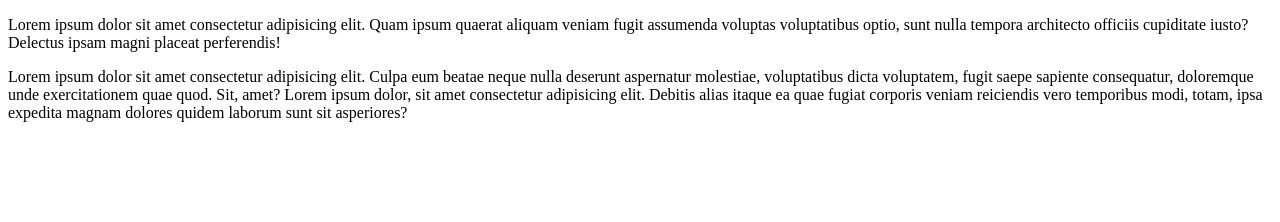
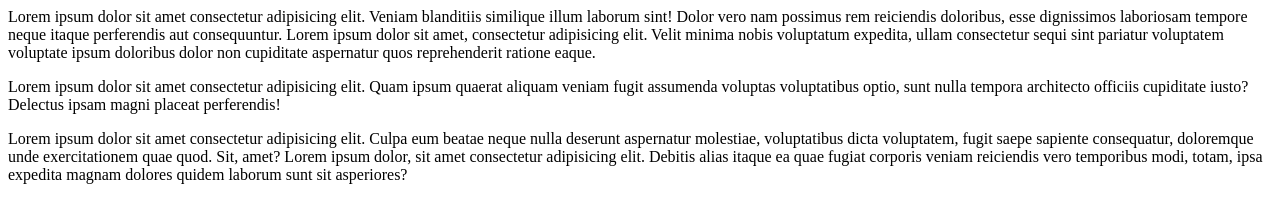
Before and after one commit to SajidBhuiyan/my-fift-repo, a plain HTML site: page index.html in a window 1280 px wide. Drawn offline with Linux system fonts and the light colour scheme.

Commit message:
new-blog-added

```diff
--- a/index.html
+++ b/index.html
@@ -7,6 +7,9 @@
     <title>Fift Repo</title>
 </head>
 <body>
+    <div class="blog">
+        Lorem ipsum dolor sit amet consectetur adipisicing elit. Veniam blanditiis similique illum laborum sint! Dolor vero nam possimus rem reiciendis doloribus, esse dignissimos laboriosam tempore neque itaque perferendis aut consequuntur. Lorem ipsum dolor sit amet, consectetur adipisicing elit. Velit minima nobis voluptatum expedita, ullam consectetur sequi sint pariatur voluptatem voluptate ipsum doloribus dolor non cupiditate aspernatur quos reprehenderit ratione eaque.
+    </div>
     <p>Lorem ipsum dolor sit amet consectetur adipisicing elit. Quam ipsum quaerat aliquam veniam fugit assumenda voluptas voluptatibus optio, sunt nulla tempora architecto officiis cupiditate iusto? Delectus ipsam magni placeat perferendis!</p>
 
     <p>Lorem ipsum dolor sit amet consectetur adipisicing elit. Culpa eum beatae neque nulla deserunt aspernatur molestiae, voluptatibus dicta voluptatem, fugit saepe sapiente consequatur, doloremque unde exercitationem quae quod. Sit, amet? Lorem ipsum dolor, sit amet consectetur adipisicing elit. Debitis alias itaque ea quae fugiat corporis veniam reiciendis vero temporibus modi, totam, ipsa expedita magnam dolores quidem laborum sunt sit asperiores?</p>
```
